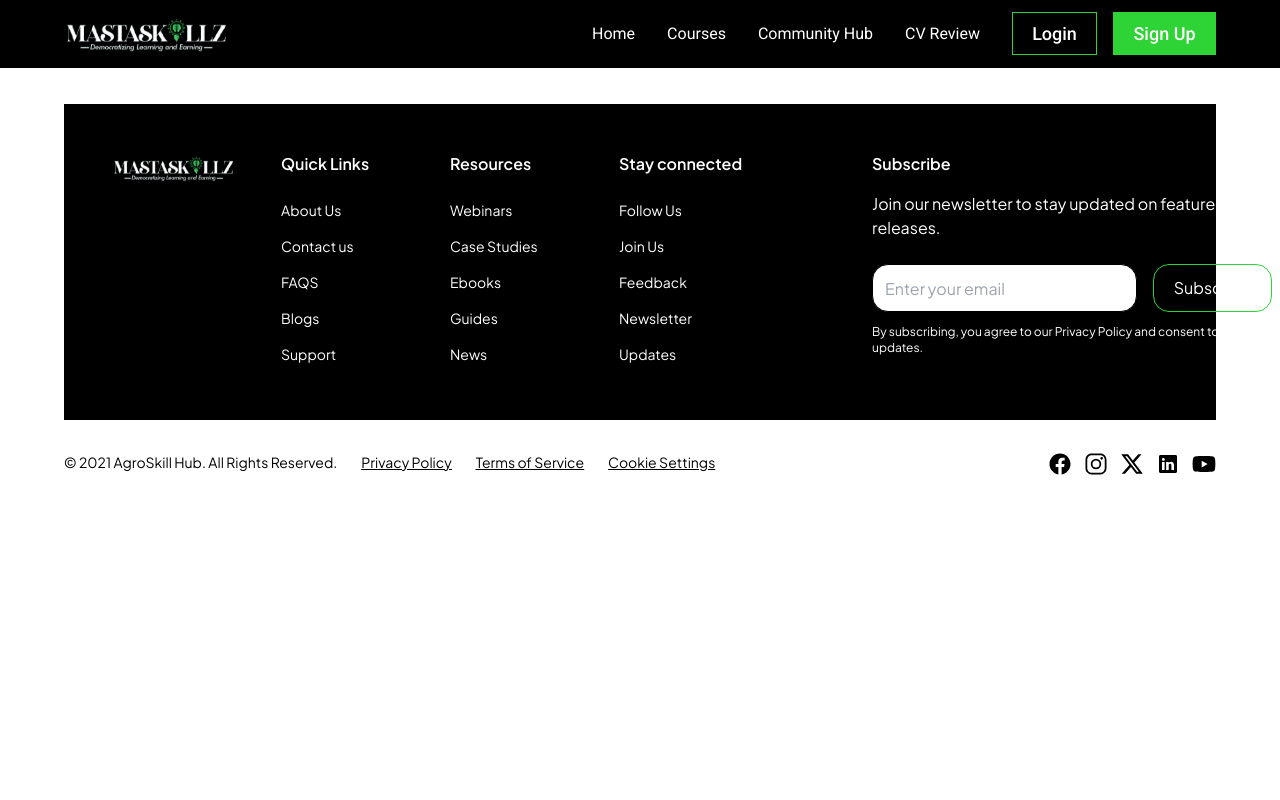
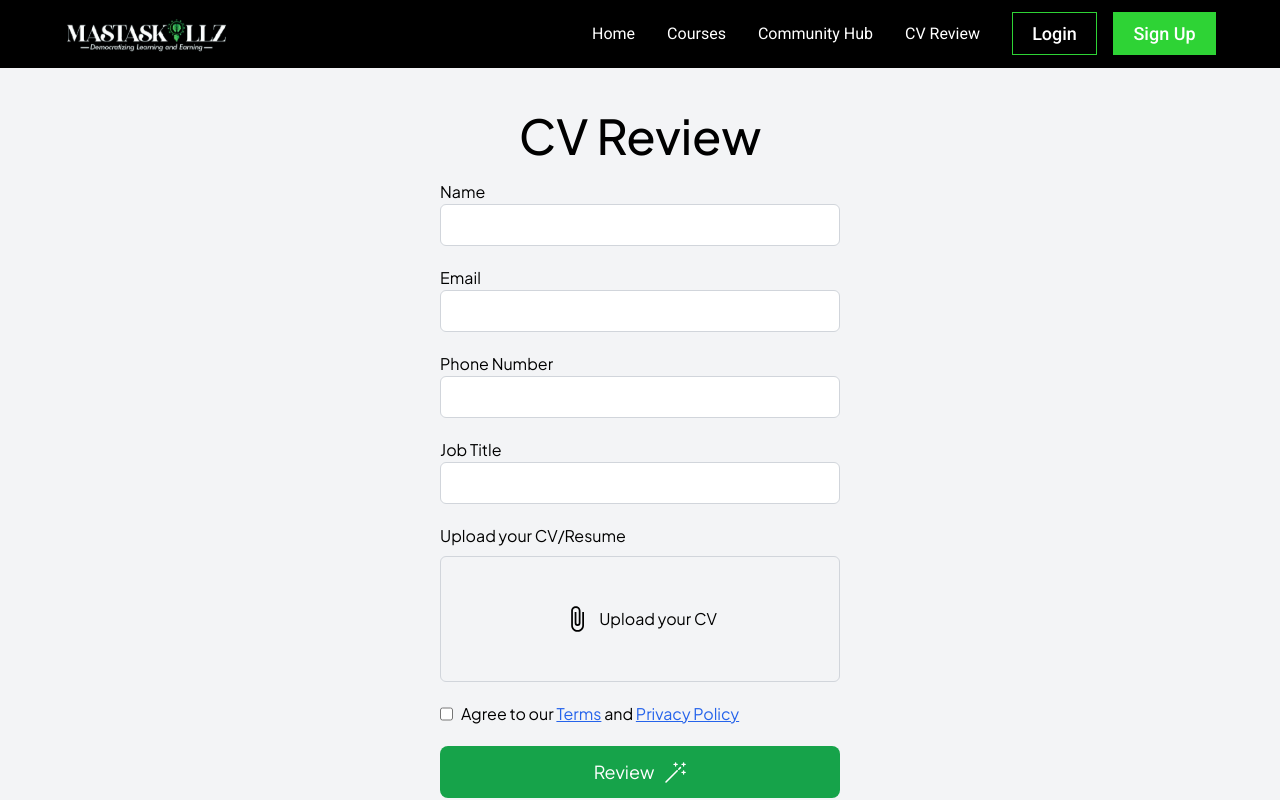
Before and after one commit to Thoobi/AgroskillHub, a React (Vite) app: page /review in a window 1280 px wide. Shown: the top 800 px of the page. Built offline with nearby package versions, Linux system fonts and the light colour scheme.

Commit message:
feat: changes the text to lorem:

```diff
--- a/src/components/shared/Community/Benefit.tsx
+++ b/src/components/shared/Community/Benefit.tsx
@@ -13,28 +13,28 @@ const Benefit = () => {
           <div className="flex flex-col gap-2 justify-start items-start pt-[74px] pb-[40px] pl-[87px] pr-[124px] bg-[#2ED335]/35 rounded-tr-[172px]">
             <h2 className="text-2xl/[30px] font-bold">Networking</h2>
             <p className="text-start">
-              Get access to Job Readiness Events, Networking opportunities with
-              your peers in the alumni community but also with experts in your
-              field of interest, and last, but not the least, Access to Job
-              opportunities.
+              Lorem ipsum dolor sit amet consectetur adipisicing elit. Dolorum
+              id labore iste, molestias minus ratione numquam cupiditate ad rem
+              maxime enim veniam dolor fuga temporibus quidem vel iusto in
+              eveniet!
             </p>
           </div>
           <div className="flex flex-col gap-2 justify-start items-start pt-11 pb-[40px] pl-[94px] pr-[133px] bg-[#EAEFF4]">
             <h2 className="text-2xl font-bold">Earn</h2>
             <p className="text-start">
-              We live in a world where we are constantly required to upskill to
-              stay relevant in our professional paths! With the The Alumni
-              Community you are always presented with the opportunity to hone
-              your soft skills as well as your technical skills.
+              Lorem ipsum dolor sit, amet consectetur adipisicing elit. Dicta
+              temporibus ipsa eius ratione necessitatibus minima sequi. Debitis
+              dolore consequatur nobis nulla officiis cumque? Nobis minima quis
+              sequi cumque, placeat eligendi!
             </p>
           </div>
           <div className="w-[586px] flex flex-col gap-2 justify-start items-start pt-[30.25px] pb-[53px] pl-[109px] pr-[108px] bg-[#2ED335]/35 rounded-bl-[172px]">
             <h2 className="text-2xl font-bold">Lifelong Learning</h2>
             <p className="text-start">
-              We live in a world where we are constantly required to upskill to
-              stay relevant in our professional paths! With the The Alumni
-              Community you are always presented with the opportunity to hone
-              your soft skills as well as your technical skills.
+              Lorem ipsum, dolor sit amet consectetur adipisicing elit. Debitis
+              dignissimos adipisci est in quia amet, ullam ipsam eius
+              reprehenderit quaerat laboriosam rem omnis inventore autem
+              blanditiis vitae ipsum? Nihil, ducimus.
             </p>
           </div>
         </div>
@@ -45,10 +45,10 @@ const Benefit = () => {
           <div className="flex flex-col gap-2 justify-start items-start pt-11 pb-[40px] pl-[94px] pr-[133px] bg-[#EAEFF4]">
             <h2 className="text-2xl font-bold">MarketPlace</h2>
             <p className="text-start">
-              We live in a world where we are constantly required to upskill to
-              stay relevant in our professional paths! With the The Alumni
-              Community you are always presented with the opportunity to hone
-              your soft skills as well as your technical skills.
+              Lorem ipsum dolor sit, amet consectetur adipisicing elit.
+              Doloribus rem dolorem eos, sint debitis dolores molestias illum!
+              Quisquam possimus fuga, necessitatibus temporibus quae pariatur
+              ipsum perferendis, accusantium quaerat nihil ut.
             </p>
           </div>
           <div className="">
--- a/src/pages/CReview.tsx
+++ b/src/pages/CReview.tsx
@@ -1,5 +1,187 @@
+import { Link } from "react-router-dom";
+import { useEffect, useMemo, useState } from "react";
+import { MdOutlineAttachFile } from "react-icons/md";
+import { RxMagicWand } from "react-icons/rx";
+import { toast, Toaster } from "sonner";
+
+interface FormData {
+  Name: string;
+  email: string;
+  phoneNumber: string;
+  jobTitle: string;
+  file: File | string;
+}
+
 const CReview = () => {
-  return <div>Yellow</div>;
+  const [formData, setFormData] = useState<FormData>({
+    Name: "",
+    email: "",
+    phoneNumber: "",
+    jobTitle: "",
+    file: "",
+  });
+  const [file, setFile] = useState<File | null>(null);
+  const [fileName, setFileName] = useState<string>("");
+
+  const onChange = (e: React.ChangeEvent<HTMLInputElement>) => {
+    console.log(e.target.name, e.target.value);
+    setFormData({
+      ...formData,
+      [e.target.name]: e.target.value,
+    });
+  };
+  const handleFileChange = (e: React.ChangeEvent<HTMLInputElement>) => {
+    const selectedFile = e.target.files?.[0];
+    if (!selectedFile) {
+      return;
+    }
+    if (selectedFile.type !== "application/pdf") {
+      toast.error("Please upload a pdf file");
+      e.target.value = "";
+      return;
+    }
+    console.log(selectedFile);
+    setFile(selectedFile);
+    setFileName(selectedFile.name);
+    setFormData((data) => ({ ...data, file: selectedFile }));
+    toast.success("File uploaded successfully");
+  };
+
+  const handleForm = async (e: React.FormEvent<HTMLFormElement>) => {
+    e.preventDefault();
+    console.log(formData);
+    console.log("loading....");
+    // setFormData({
+    //   Name: formData.Name,
+    //   email: formData.email,
+    //   phoneNumber: formData.phoneNumber,
+    //   jobTitle: formData.jobTitle,
+    //   file: file?.name || "",
+    // });
+    console.log(formData);
+
+    const response = await fetch("https://cv-review.onrender.com/upload", {
+      method: "POST",
+      headers: {
+        "Content-Type": "application/json",
+      },
+      body: JSON.stringify(formData),
+    });
+
+    if (!response.ok) {
+      console.log(response.status);
+      throw new Error(`HTTP error! status: ${response.status}`);
+    }
+
+    // For HTML response
+    const htmlContent = await response.text();
+    console.log("HTML Response:", htmlContent);
+    console.log("loadings....");
+
+    const parser = new DOMParser();
+    const doc = parser.parseFromString(htmlContent, "text/html");
+
+    // Example: Extract specific content from the HTML
+    const message = doc.querySelector(".message")?.textContent;
+    const status = doc.querySelector(".status")?.textContent;
+
+    console.log("Parsed HTML:", {
+      message,
+      status,
+      fullHtml: htmlContent,
+    });
+  };
+
+  return (
+    <section className="bg-gray-100 w-full h-full py-20 pt-28 font-jarkata">
+      <Toaster richColors expand position="top-right" />
+      <div className="mx-auto px-4 max-w-7xl">
+        <h1 className="text-5xl font-medium text-center">CV Review</h1>
+        <p></p>
+      </div>
+      <div className="py-5 flex justify-center items-center">
+        <form action="" className="flex flex-col gap-5" onSubmit={handleForm}>
+          <div className="flex flex-col">
+            <label htmlFor="Name">Name</label>
+            <input
+              type="text"
+              name="Name"
+              id="Name"
+              onChange={onChange}
+              className="py-2 px-3 border border-gray-300 rounded-md w-[400px] outline-none"
+            />
+          </div>
+          <div className="flex flex-col">
+            <label htmlFor="email">Email</label>
+            <input
+              type="email"
+              name="email"
+              id="email"
+              onChange={onChange}
+              className="py-2 px-3 border border-gray-300 rounded-md w-[400px] outline-none"
+            />
+          </div>
+          <div className="flex flex-col">
+            <label htmlFor="phonenumber">Phone Number</label>
+            <input
+              type="text"
+              name="phoneNumber"
+              id="phoneNumber"
+              onChange={onChange}
+              className="py-2 px-3 border border-gray-300 rounded-md w-[400px] outline-none"
+            />
+          </div>
+          <div className="flex flex-col">
+            <label htmlFor="jobTitle">Job Title</label>
+            <input
+              type="text"
+              name="jobTitle"
+              id="jobTitle"
+              onChange={onChange}
+              className="py-2 px-3 border border-gray-300 rounded-md w-[400px] outline-none"
+            />
+          </div>
+
+          <div className="flex flex-col gap-2">
+            <label htmlFor="">Upload your CV/Resume</label>
+            <div className="py-10 border-gray-300 border rounded-md w-[400px] flex justify-center items-center gap-2">
+              <input
+                type="file"
+                accept="pdf"
+                name="job title"
+                id="files"
+                onChange={handleFileChange}
+                className="hidden"
+              />
+              <label htmlFor="files">
+                <div className="flex items-center gap-2 py-2 cursor-pointer">
+                  <MdOutlineAttachFile size={28} className="font-extralight" />
+                  <span>{fileName || "Upload your CV"}</span>
+                </div>
+              </label>
+            </div>
+          </div>
+          <div className="flex gap-2">
+            <input type="checkbox" />
+            <span>
+              Agree to our{" "}
+              <Link to="/terms" className="text-blue-600 underline">
+                Terms
+              </Link>{" "}
+              and{" "}
+              <Link to={"/privacy"} className="text-blue-600 underline">
+                Privacy Policy
+              </Link>
+            </span>
+          </div>
+          <button className="bg-green-600 py-3 rounded-lg text-white text-lg hover:bg-green-500">
+            Review
+            <RxMagicWand size={24} className="inline-block ml-2" />
+          </button>
+        </form>
+      </div>
+    </section>
+  );
 };
 
 export default CReview;
```
Also changed, not shown: 1 other file (tests, documents, lock files or other folders).
